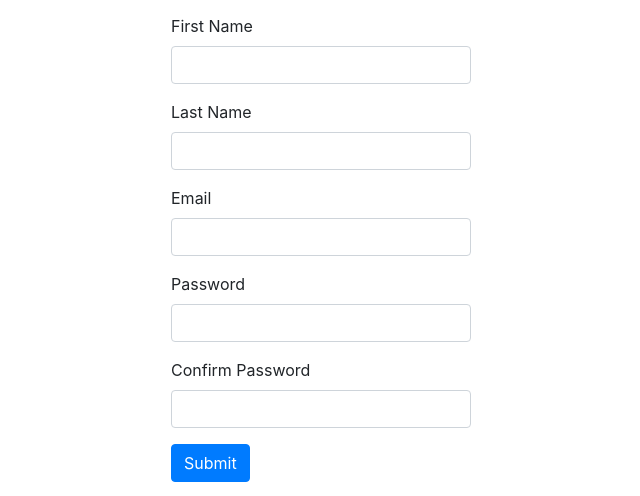
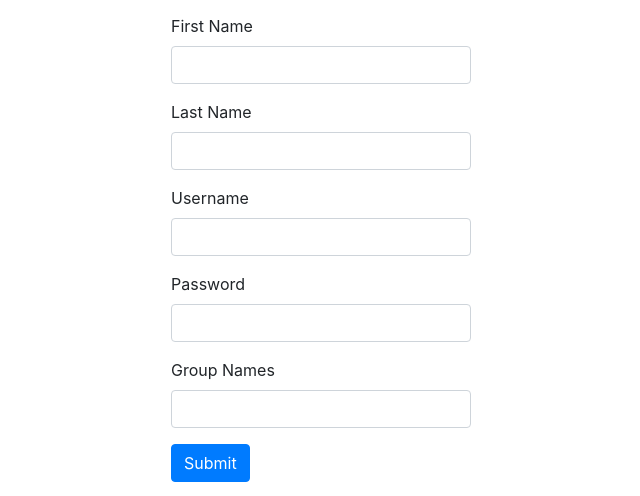
Before and after one commit to prashantssingh/yawsip, a Flask app: page /user/signup in a window 1280 px wide. Shown: the part 105-601 px from the top of the page, without its empty margins (319-959 px from the left). Run offline with Flask 2, Linux system fonts and the light colour scheme.

Commit message:
update html

```diff
--- a/app/templates/sign-up.html
+++ b/app/templates/sign-up.html
@@ -15,36 +15,36 @@
       <div class="text-alignment heading-font heading-fonyt-size">Sign Up</div>
         <form class="form-sign" id="formElem" action="/user/signup" method="POST" onsubmit="return submitForm()">
           <div class="form-group">
-            <label for="Inputfname">First Name</label>
-            <input type="text" class="form-control" id="Inputfname" name="fname" aria-describedby="emailHelp">
+            <label for="Inputfirstname">First Name</label>
+            <input type="text" class="form-control" id="Inputfirstname" name="firstname" aria-describedby="emailHelp">
          </div>
          <div class="form-group">
             <label for="LastName">Last Name</label>
-            <input type="text" class="form-control"name="lname" id="LastName">
+            <input type="text" class="form-control"name="lastname" id="LastName">
           </div>
          <div class="form-group">
-          <label for="InputEmail">Email</label>
-          <input type="text" class="form-control" name="email"id="InputEmail">
+          <label for="username">Username</label>
+          <input type="text" class="form-control" name="username" id="UserName">
          </div>
          <div class="form-group">
-          <label for="InputPassword">Password</label>
+          <label for="password">Password</label>
           <input type="password" class="form-control"name="password" id="InputPassword">
          </div>
          <div class="form-group">
-          <label for="InputcnfPassword">Confirm Password</label>
-          <input type="password" class="form-control"name="cnfPassword" id="InputcnfPassword">
+          <label for="groupnames">Group Names</label>
+          <input type="text" class="form-control"name="groupnames" id="groupnames">
          </div>
         <input type="submit" class="btn btn-primary"  value="Submit" ></input>
       </form>
       <div class="footer"></div>
       <script>
       function submitForm() {
-        data={}
-        var data= document.forms['formElem']['fname'].value;
-        var data= document.forms['formElem']['lname'].value;
-        var data= document.forms['formElem']['email'].value;
-        var data= document.forms['formElem']['password'].value;
-        var data= document.forms['formElem']['cnfPassword'].value;
+        data = {}
+        var data = document.forms['formElem']['firstname'].value;
+        var data = document.forms['formElem']['lastname'].value;
+        var data = document.forms['formElem']['username'].value;
+        var data = document.forms['formElem']['password'].value;
+        var data = document.forms['formElem']['groupnames'].value;
         console.log(data)
       }
 
```
Also changed, not shown: app/templates/login.html (+12 -3 lines).
